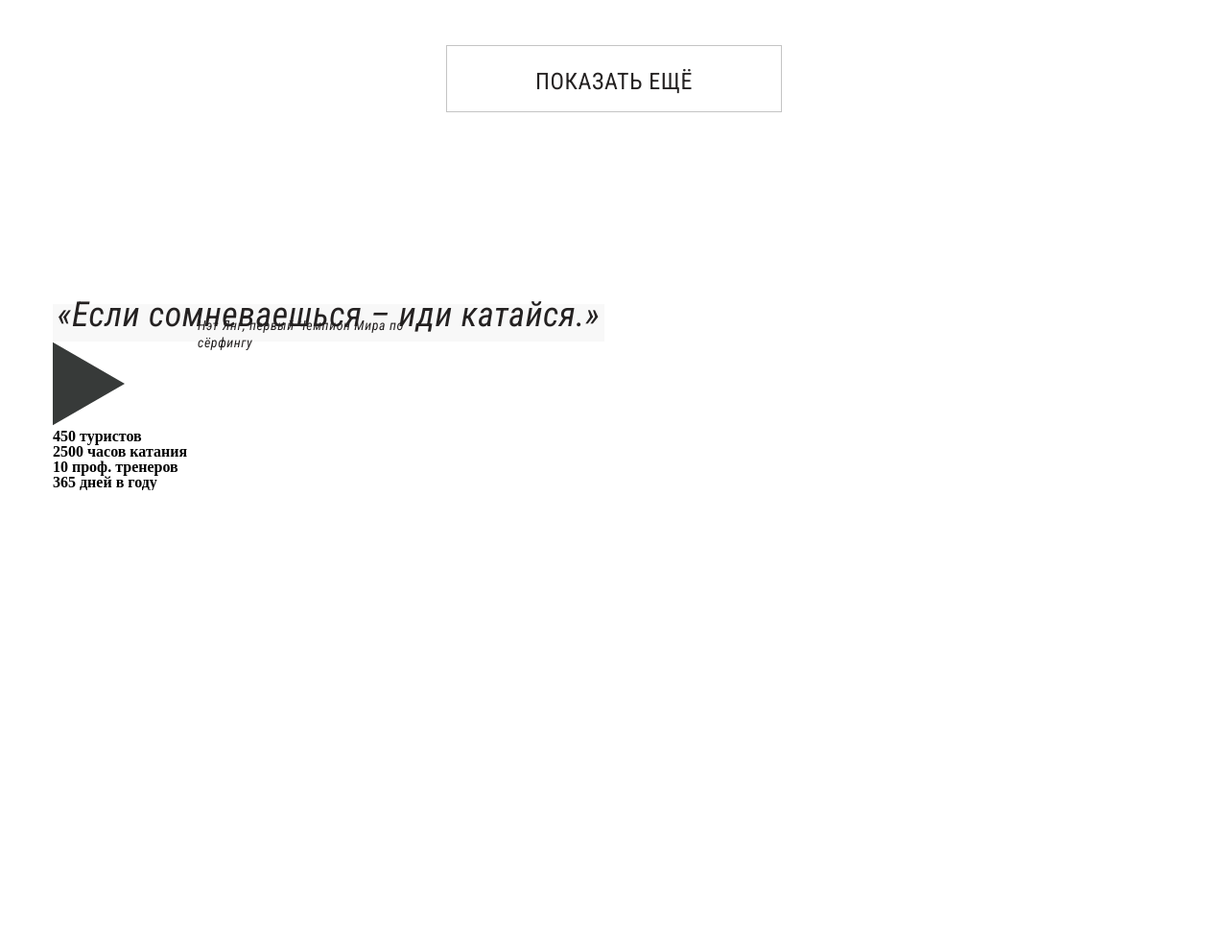
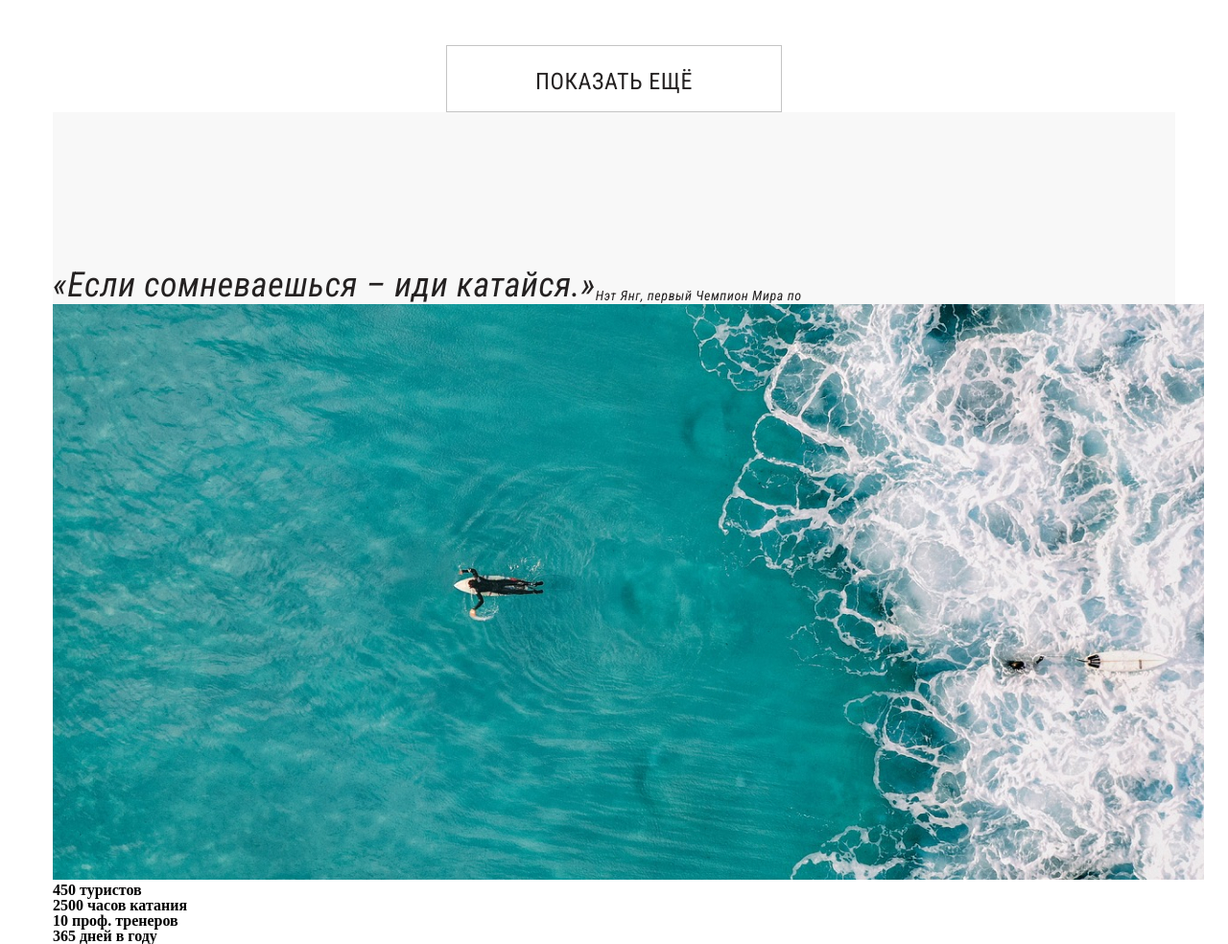
Before and after one commit to DariaHellscat/wave, a plain HTML site: page index.html in a window 1280 px wide. Shown: the part 4466-5450 px from the top of the page at 96% size. Before the commit the page ends 4977 px from the top, so only its background shows below. Drawn offline with nearby package versions, Linux system fonts and the light colour scheme.

Commit message:
player has been added

```diff
--- a/css/style.css
+++ b/css/style.css
@@ -372,20 +372,15 @@ div:nth-child(1) {
 }
 
 .galery__add {
+  background: #f8f8f8;
   height: 200px;
-  width: 1200px;
-  background: #f8f8f8;
-  display: flex;
-  flex-direction: column;
-  justify-content: center;
-  align-items: center;
-  margin-top: 200px;
-  width: 575px;
-  height: 39px;
   font-family: Roboto Condensed;
   font-style: italic;
+  font-weight: normal;
   font-size: 36px;
   line-height: 40px;
+  display: flex;
+  align-items: flex-end;
   letter-spacing: 0.6px;
   color: #242121;
 }
@@ -399,7 +394,5 @@ div:nth-child(1) {
   font-size: 14px;
   line-height: 18px;
   display: flex;
-  align-items: flex-end;
-  letter-spacing: 0.6px;
-  color: #242121;
+  flex-direction: column;
 }
--- a/index.html
+++ b/index.html
@@ -278,13 +278,14 @@
     <a class="galery__more" href="">ПОКАЗАТЬ ЕЩЁ</a>
   </div>
 
-  <blockquote class="galery__add">
+  <div class="galery__add">
         «Если сомневаешься – иди катайся.»
     <span class="galery__author">Нэт Янг, первый Чемпион Мира по сёрфингу</span>
-  </blockquote>
+    </div>
+
   <div class="galery__video">
     <a class="galery__video-link" href="#">
-      <img src="images/galery/play.svg" alt="play icon">
+      <img src="images/galery/galery__video.jpg" alt="play icon">
     </a>
   </div>
   <div class="galery__numbers">
```
Also changed, not shown: images/galery/galery__video.jpg (added).
